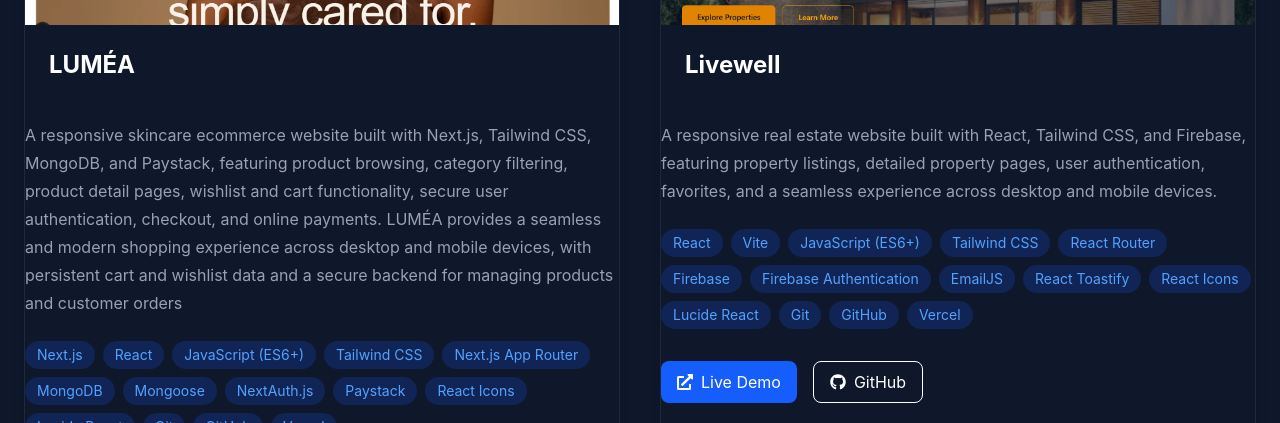
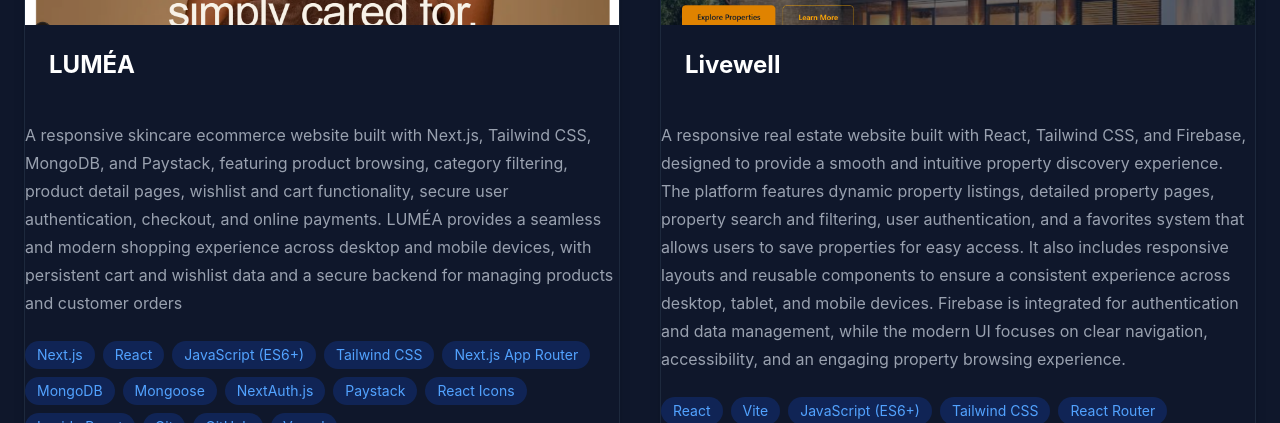
Before and after one commit to Favourizat/First-Portfolio-website, a React (Vite) app: page / in a window 1280 px wide. Shown: the part 2660-3083 px from the top of the page. Built offline with nearby package versions, Linux system fonts and the light colour scheme.

Commit message:
Update files

```diff
--- a/src/constants/projects.js
+++ b/src/constants/projects.js
@@ -38,8 +38,7 @@
     image: "/projects/Livewell-portfolio-picture.png",
 
     description:
-      "A responsive real estate website built with React, Tailwind CSS, and Firebase, featuring property listings, detailed property pages, user authentication, favorites, and a seamless experience across desktop and mobile devices.",
-
+     "A responsive real estate website built with React, Tailwind CSS, and Firebase, designed to provide a smooth and intuitive property discovery experience. The platform features dynamic property listings, detailed property pages, property search and filtering, user authentication, and a favorites system that allows users to save properties for easy access. It also includes responsive layouts and reusable components to ensure a consistent experience across desktop, tablet, and mobile devices. Firebase is integrated for authentication and data management, while the modern UI focuses on clear navigation, accessibility, and an engaging property browsing experience.",
     technologies: [
       "React",
       "Vite",
```
